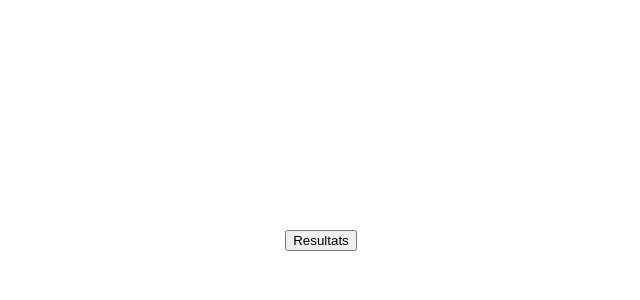
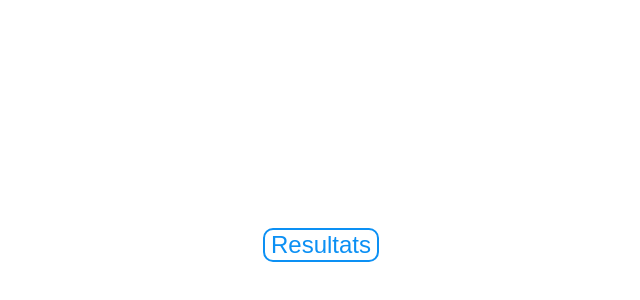
Before and after one commit to Adi-df/le-jeu-du-poids, a Next.js app: page /play/weights in a window 1280 px wide. Shown: the part 160-460 px from the top of the page, without its empty margins (319-959 px from the left). Built offline with nearby package versions, Linux system fonts and the light colour scheme.

Commit message:
Style results button

```diff
--- a/styles/Weights.module.css
+++ b/styles/Weights.module.css
@@ -1,5 +1,6 @@
 .weights {
   display: flex;
+  flex-direction: column;
   justify-content: center;
   align-items: center;
 
@@ -12,8 +13,20 @@
   flex-direction: column;
   justify-content: space-between;
   align-items: center;
+
+  margin-bottom: 10px;
 }
 .weights .list div {
   margin-bottom: 10px;
   width: 100%;
 }
+
+.weights .results {
+  cursor: pointer;
+  border: #0c90f4 2px solid;
+  border-radius: 10px;
+
+  background-color: white;
+  color: #0c90f4;
+  font-size: 1.5rem;
+}
```
